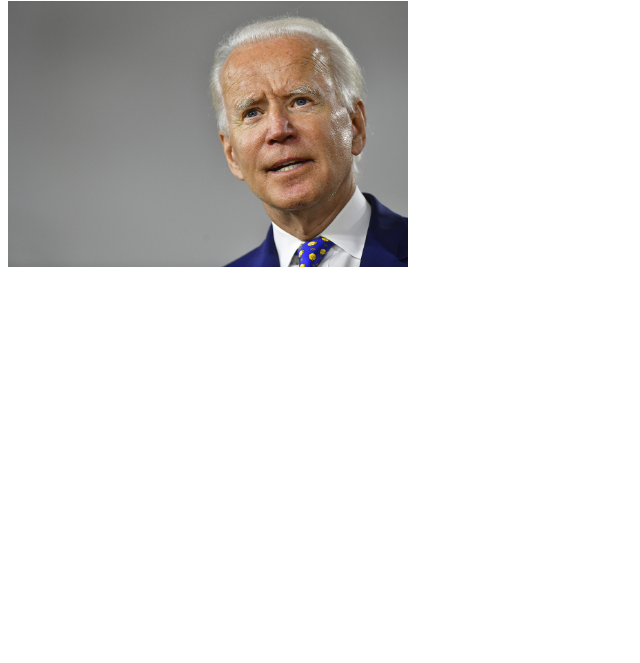
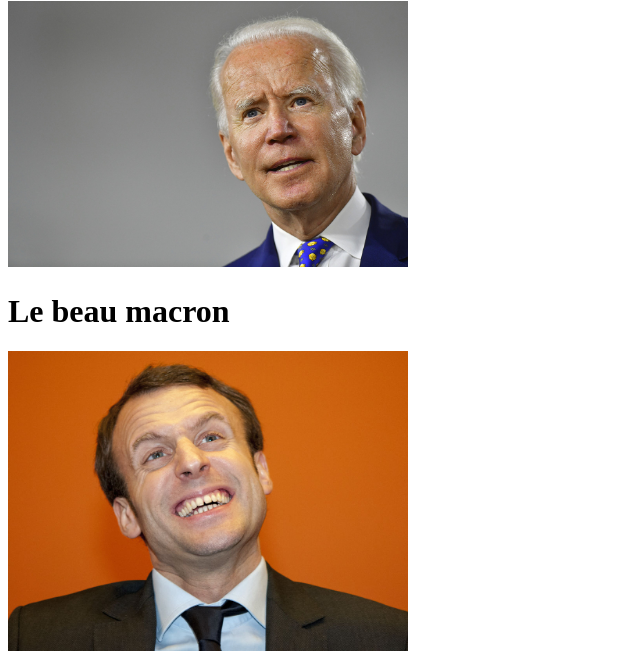
Before and after one commit to Brocoli63/monsiteweb, a plain HTML site: page index.html in a window 1280 px wide. Shown: the part 563-1226 px from the top of the page, without its empty margins (0-640 px from the left). Before the commit the page ends 842 px from the top, so only its background shows below. Drawn offline with Linux system fonts and the light colour scheme.

Commit message:
le tabarnak de macron

```diff
--- a/index.html
+++ b/index.html
@@ -13,6 +13,8 @@
     <img src="trump.jpg" width="400px">
     <h1>Biden sleepie Joe</h1>
     <img src="biden.jpg" width="400px">
+    <h1>Le beau macron</h1>
+    <img src="macron.jpg" width="400px">
 </body>
 
 </html>
```
Also changed, not shown: macron.jpg (added).
